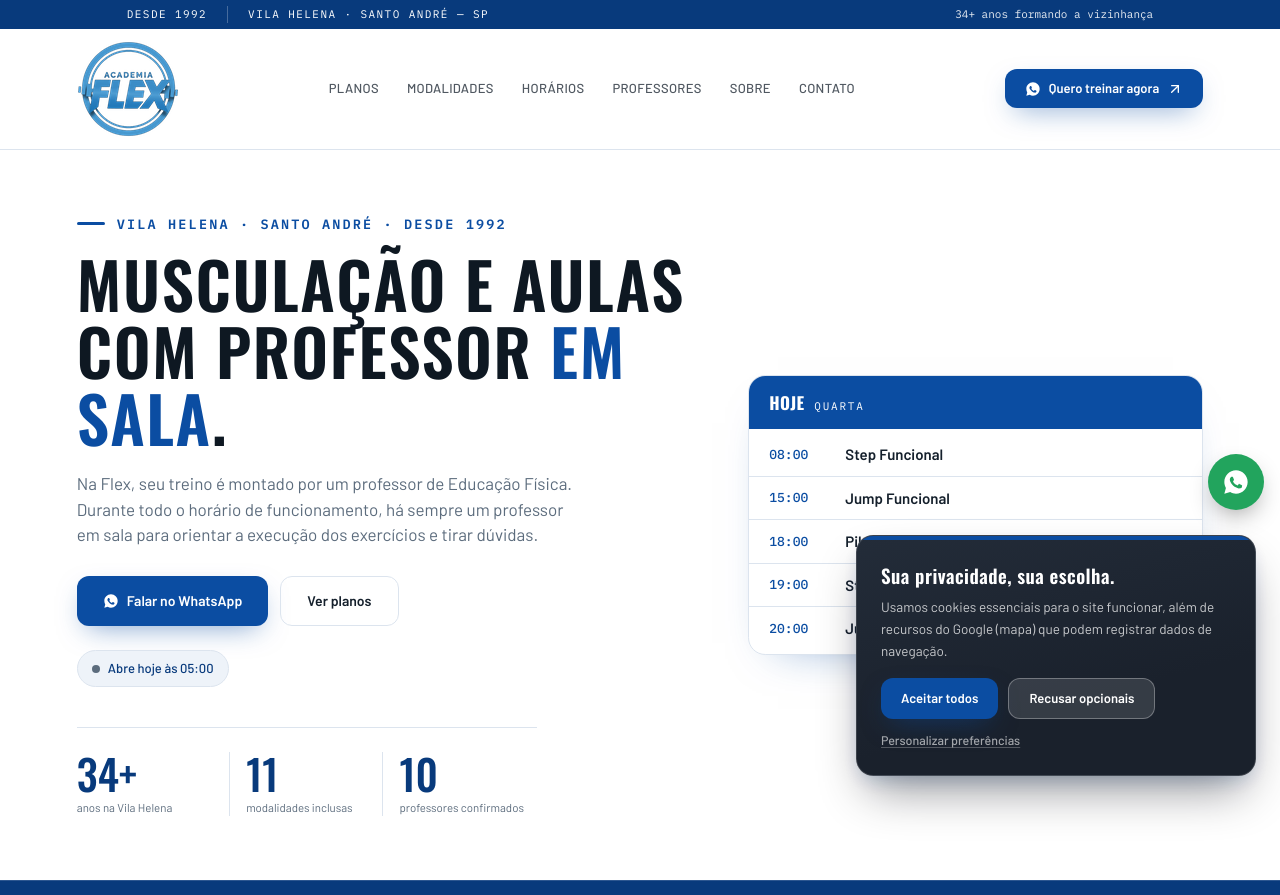
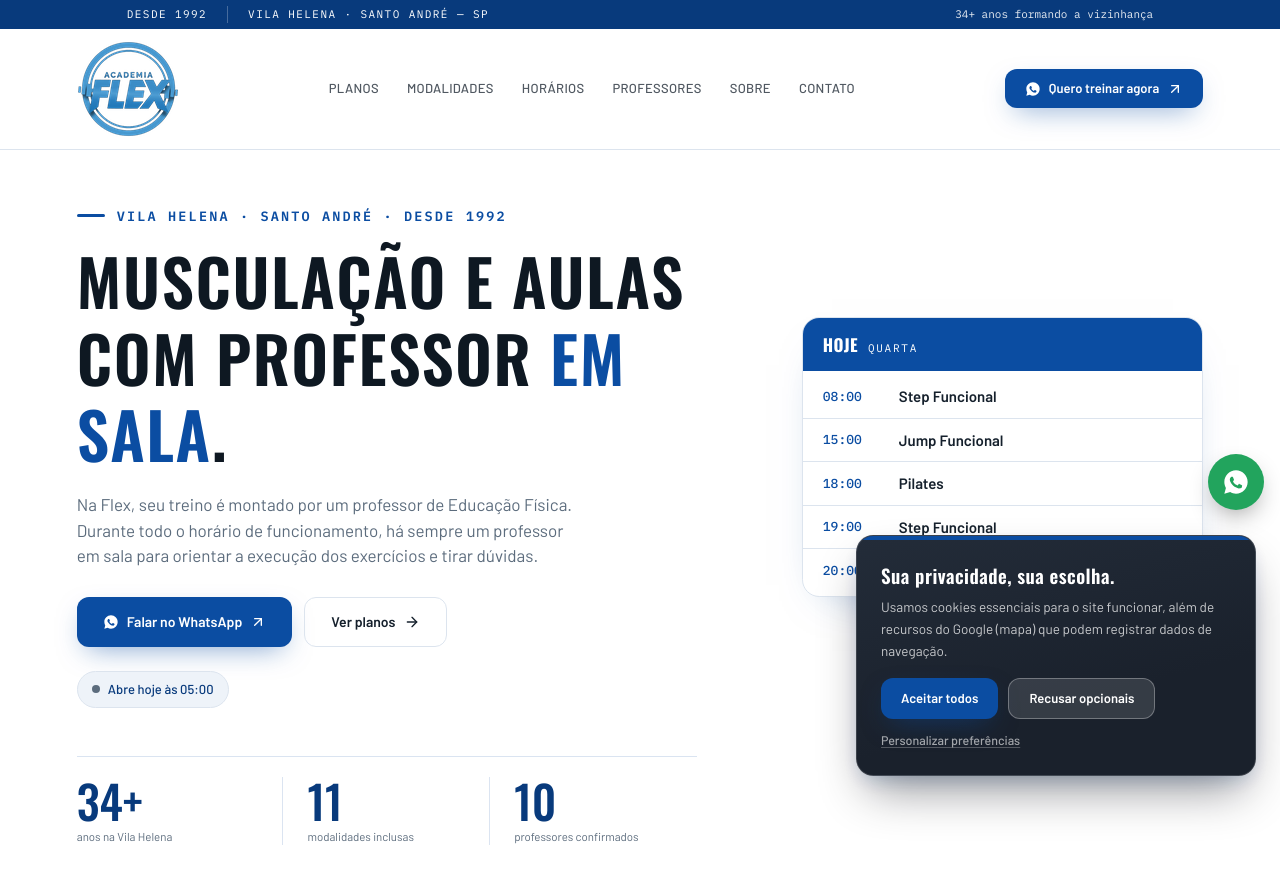
Before and after one commit to Moraes-Studio/lp-flex, a Next.js app: page / in a window 1280 px wide. Shown: the top 895 px of the page. Built offline with nearby package versions, Linux system fonts and the light colour scheme; no server answers.

Commit message:
feat: composição do Hero — headline, placar de stats, quadro Hoje (SDD §4)
Grid assimétrico (1.25fr/0.75fr), headline maior sem quebrar a linha
principal, stats viram placar full-width entre as duas colunas, CTAs com
seta. Mensagem e CTAs preservados.

```diff
--- a/src/app/(home)/_components/hero.tsx
+++ b/src/app/(home)/_components/hero.tsx
@@ -8,6 +8,8 @@
 import { HeroBoard } from '@/components/shared/hero-board';
 import { WhatsappGlyph } from '@/components/shared/whatsapp-glyph';
 import { StatusChip } from '@/components/layout/status-chip';
+import { CtaArrow } from '@/components/shared/cta-arrow';
+import { CountUp } from '@/components/shared/count-up';
 import { cn } from '@/lib/utils';
 
 export function Hero() {
@@ -24,14 +26,21 @@
   ];
 
   return (
-    <section className="px-[6%] pt-12 pb-14 md:pt-16 md:pb-16">
-      <div className="mx-auto grid max-w-[1180px] items-center gap-10 lg:grid-cols-[1.15fr_0.85fr] lg:gap-14">
+    <section className="px-[6%] pt-10 pb-12 md:pt-14 md:pb-14">
+      {/* items-center (não items-start): o quadro "Hoje" (7 aulas) é bem mais
+       * curto que a coluna de texto (headline+parágrafo+CTAs+status) — com
+       * items-start sobrava um vão vazio grande embaixo dele (achado real,
+       * medido: ~173px de buraco). Centralizado, o mesmo espaço "sobrando"
+       * fica dividido em cima/embaixo e lê como composição, não como bug. */}
+      <div className="mx-auto grid max-w-[1180px] items-center gap-x-14 gap-y-8 lg:grid-cols-[1.25fr_0.75fr]">
         <div>
           <Eyebrow className="enter" style={{ '--enter-delay': '0ms' } as React.CSSProperties}>
             Vila Helena · {siteConfig.address.city} · desde {siteConfig.foundedYear}
           </Eyebrow>
+          {/* (Removida a linha que atravessava o grid atrás do "SALA." —
+           * ficou feia na prática, não sobreviveu à revisão visual.) */}
           <h1
-            className="enter text-[clamp(34px,6.4vw,64px)] leading-[1.05]"
+            className="enter heading-reveal text-[clamp(34px,6.2vw,64px)] leading-[1.2]"
             style={{ '--enter-delay': '70ms' } as React.CSSProperties}
           >
             Musculação e aulas
@@ -51,7 +60,7 @@
             className="enter mt-7 flex flex-wrap gap-3"
             style={{ '--enter-delay': '210ms' } as React.CSSProperties}
           >
-            <Button asChild>
+            <Button asChild className="group">
               <a
                 href={whatsappUrl('Olá! Quero treinar na Academia Flex.')}
                 target="_blank"
@@ -59,10 +68,14 @@
               >
                 <WhatsappGlyph className="h-4 w-4" />
                 Falar no WhatsApp
+                <CtaArrow variant="up-right" />
               </a>
             </Button>
-            <Button asChild variant="ghost">
-              <a href="#planos">Ver planos</a>
+            <Button asChild variant="ghost" className="group">
+              <a href="#planos">
+                Ver planos
+                <CtaArrow variant="right" />
+              </a>
             </Button>
           </div>
 
@@ -71,41 +84,32 @@
             className="enter mt-6"
             style={{ '--enter-delay': '250ms' } as React.CSSProperties}
           />
+        </div>
 
-          <dl className="border-border divide-border mt-10 grid grid-cols-3 divide-x border-t pt-6 sm:max-w-[460px]">
-            {/* dt antes de dd (ordem semântica correta) + `flex-col-reverse`
-             * pra manter o número grande visualmente em cima do rótulo —
-             * antes tinha um `<p>` como terceiro filho da div junto de
-             * dt/dd, e `<dl>` só aceita dt/dd (+script/template) como
-             * filho direto (ou dentro de div): achado real de Lighthouse
-             * (audit "definition-list", SDD.md §10 gate de 95+).
-             * Números maiores + divisores verticais (`divide-x`): tratamento
-             * de "placar" pedido na lapidação — o número é o elemento
-             * visual, não só um dado dentro de texto. `.enter` por item (não
-             * no `<dl>` inteiro) pra escalonar levemente a entrada dos 3
-             * números — mesmo mecanismo em CSS puro do resto do Hero, só com
-             * um delay incremental por stat. */}
+        <div className="enter relative z-10" style={{ '--enter-delay': '120ms' } as React.CSSProperties}>
+          <HeroBoard slots={horarios} />
+        </div>
+
+        {/* Placar de stats — V2: virou grafismo de largura cheia (não mais
+         * confinado à coluna de texto), números bem maiores, cruza por baixo
+         * das duas colunas em vez de ficar preso numa delas. */}
+        <dl className="border-flex-blue-600/15 divide-flex-blue-600/15 mt-1 grid grid-cols-3 divide-x border-t pt-5 lg:col-span-2 lg:mt-4 lg:max-w-[620px]">
           {stats.map((stat, i) => (
             <div
               key={stat.label}
-                className={cn('enter flex flex-col-reverse', i > 0 && 'pl-4')}
+              className={cn('enter flex flex-col-reverse', i > 0 && 'pl-4 sm:pl-6')}
               style={{ '--enter-delay': `${280 + i * 60}ms` } as React.CSSProperties}
             >
               <dt className="text-muted-foreground mt-1.5 text-[11.5px] leading-snug normal-case">
                 {stat.label}
               </dt>
-                <dd className="font-heading text-flex-blue-700 text-[36px] leading-none normal-case sm:text-[42px]">
-                  {stat.valor}
+              <dd className="font-heading text-flex-blue-700 text-[38px] leading-none normal-case tabular-nums sm:text-[46px]">
+                <CountUp value={stat.valor} />
               </dd>
             </div>
           ))}
         </dl>
       </div>
-
-        <div className="enter" style={{ '--enter-delay': '120ms' } as React.CSSProperties}>
-          <HeroBoard slots={horarios} />
-        </div>
-      </div>
     </section>
   );
 }
```
Lines whose indentation alone changed are shown as unchanged.
